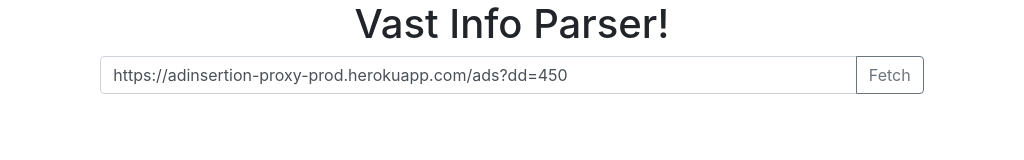
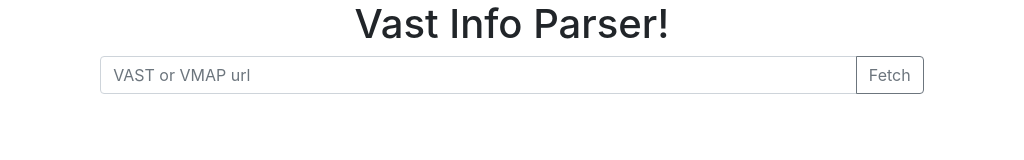
Before and after one commit to Eyevinn/vast-info, an Electron app: page app/index.html in a window 1024 px wide. Drawn offline with nearby package versions, Linux system fonts and the light colour scheme; no server answers.

Commit message:
removed test value from input field

```diff
--- a/app/index.html
+++ b/app/index.html
@@ -21,7 +21,7 @@
   <content>
     <div class="input-group mb-3 col-md-10 offset-md-1">
       <input type="text" id="url" class="form-control" placeholder="VAST or VMAP url" aria-label="VAST or VMAP url"
-        aria-describedby="button-addon2" value="https://adinsertion-proxy-prod.herokuapp.com/ads?dd=450">
+        aria-describedby="button-addon2">
       <div class="input-group-append">
         <button class="btn btn-outline-secondary" type="button" id="button-addon2">Fetch</button>
       </div>
```
